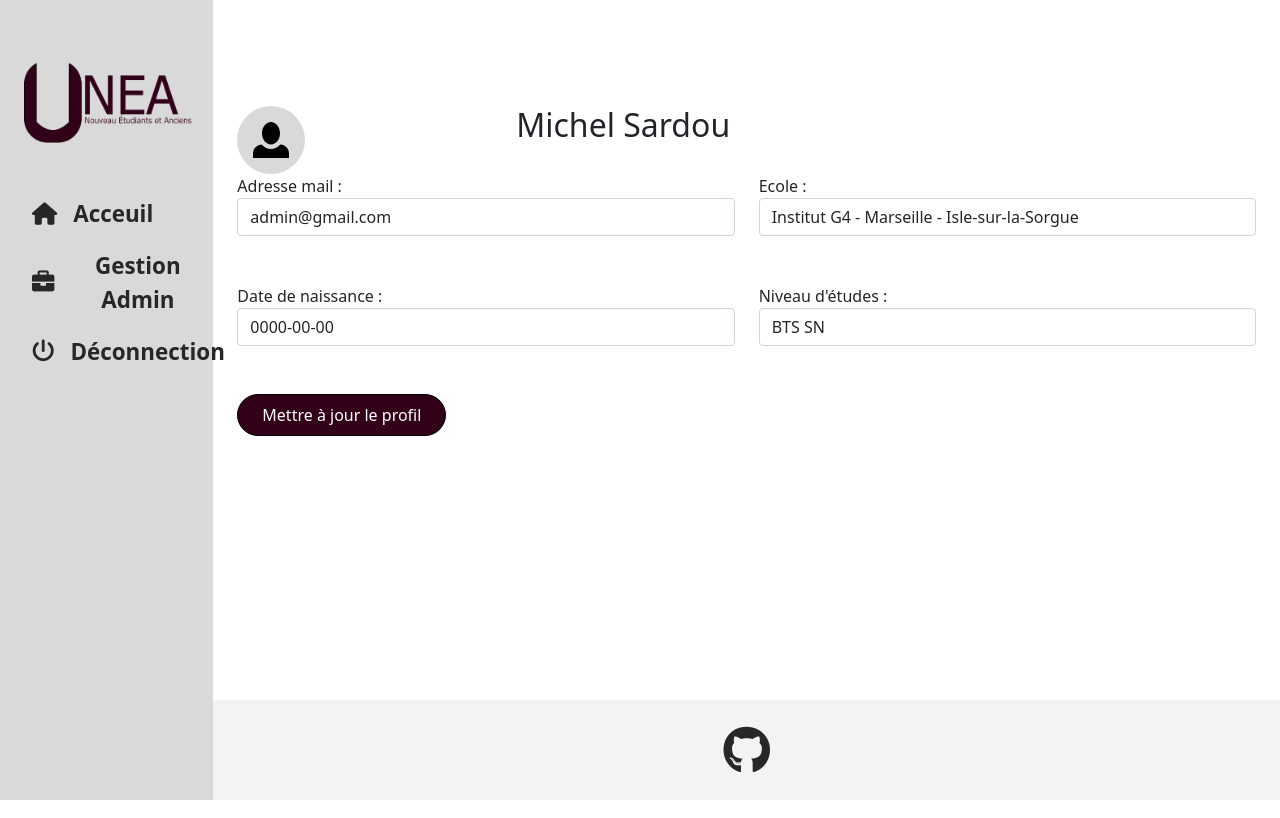
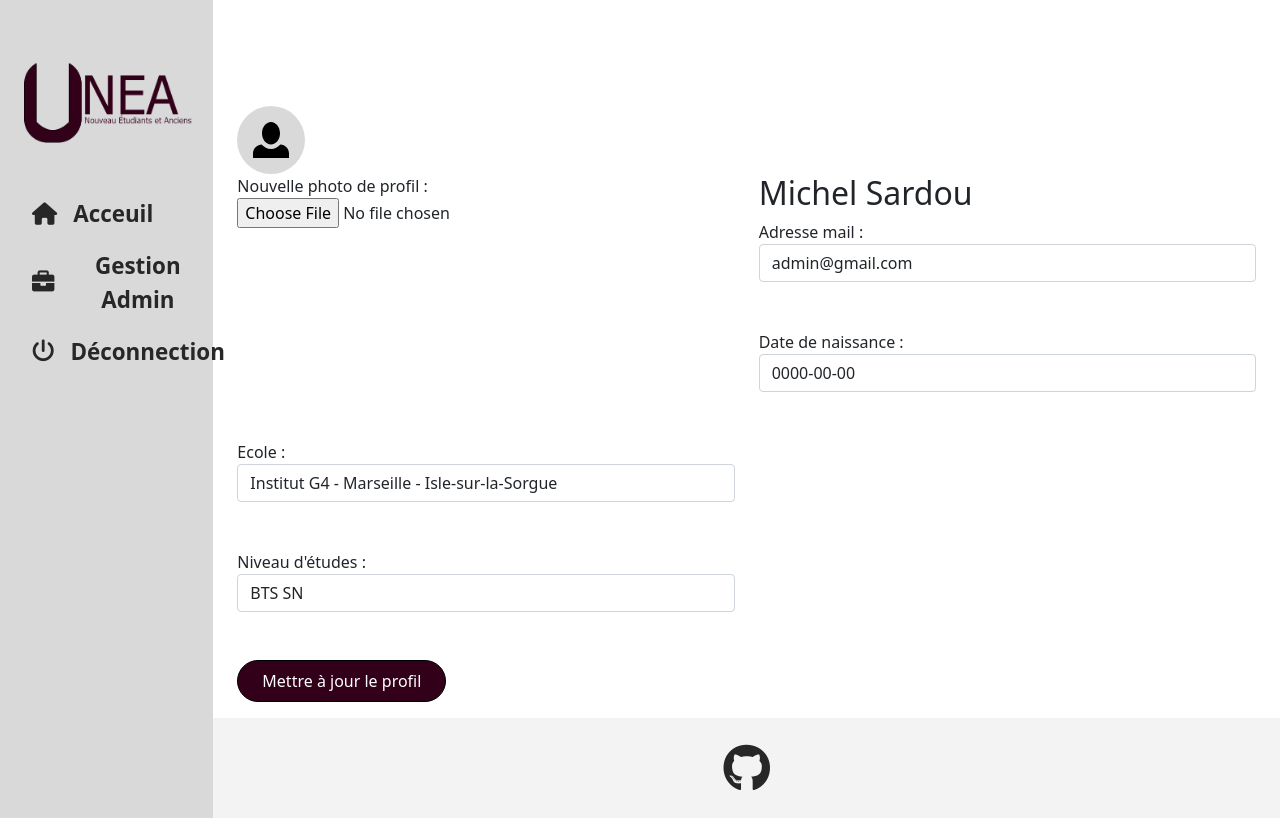
Before and after one commit to Miner-code/MIT-G4, a PHP site: page /edit-profil.php in a window 1280 px wide. Run offline with PHP 8.4, Linux system fonts and the light colour scheme; a user stored in the database is signed in; data comes from the database, SQL or seed files in the repository.

Commit message:
edit-profil release 1.8

```diff
--- a/edit-profil.php
+++ b/edit-profil.php
@@ -3,6 +3,24 @@ include "include/is-connected.php";
 
 // Inclure le code de connexion à la base de données
 include "include/bdd.php";
+
+// Vérifier si une nouvelle photo a été téléchargée
+if(isset($_FILES['photo_profil']) && $_FILES['photo_profil']['error'] == UPLOAD_ERR_OK){
+    $uploadDir = "upload/user/"; // Dossier où vous stockerez les photos
+    $uploadFile = $uploadDir . basename($_FILES['photo_profil']['name']);
+    $tmp_img = $_FILES['photo_profil']['tmp_name'];
+    move_uploaded_file($tmp_img, $uploadFile);
+
+    // Déplacer le fichier téléchargé vers le dossier d'upload
+    if (move_uploaded_file($tmp_img, $uploadFile)) {
+        // Mettre à jour le chemin de la dans la base de données
+        $stmt = $bdd->prepare("UPDATE user SET photo_profil = photo_profil WHERE id_user = :id_user");
+        $stmt->bindParam(":photo_profil", $uploadFile);
+        $stmt->bindParam(":id_user", $_SESSION['id_user']);
+        $stmt->execute();
+    }
+}
+
 
 //Vérifier si le formulaire a été soumis
 if ($_SERVER["REQUEST_METHOD"] == "POST") {
@@ -28,7 +46,6 @@ if ($_SERVER["REQUEST_METHOD"] == "POST") {
 
     // Rediriger l'utilisateur vers la page de profil
     header("Location: profil.php?id=".$_SESSION['id_user']);
-    exit;
 }
 
 // Récupérer les données de l'utilisateur
@@ -55,47 +72,66 @@ $cursus_data = $stmt->fetchAll(PDO::FETCH_ASSOC);
 
 <body>
   <?php include "include/nav.php"; ?>
-  <section class="d-flex justify-content-between">
-    <section class="rounded-circle p-3 bg-grey">
-      <svg height="36" viewBox="0 0 8 8" width="36" xmlns="http://www.w3.org/2000/svg">
-        <path
-          d="m4 0c-1.1 0-2 1.12-2 2.5s.9 2.5 2 2.5 2-1.12 2-2.5-.9-2.5-2-2.5zm-2.09 5c-1.06.05-1.91.92-1.91 2v1h8v-1c0-1.08-.84-1.95-1.91-2-.54.61-1.28 1-2.09 1s-1.55-.39-2.09-1z" />
-      </svg>
+
+  <form class="row" method="post" enctype="multipart/form-data">
+    <section class="d-flex justify-content-between">
+      <section class="rounded-circle p-3 bg-grey">
+        <?php
+        // Afficher la photo de profil existante ou un avatar par défaut
+        if (isset($user_data['photo_profil'])) {
+          echo '<img src="' . $user_data['photo_profil'] . '" alt="Photo de profil" width="36" height="36">';
+        } else {
+          echo '<svg height="36" viewBox="0 0 8 8" width="36" xmlns="http://www.w3.org/2000/svg">
+                    <path d="m4 0c-1.1 0-2 1.12-2 2.5s.9 2.5 2 2.5 2-1.12 2-2.5-.9-2.5-2-2.5zm-2.09 5c-1.06.05-1.91.92-1.91 2v1h8v-1c0-1.08-.84-1.95-1.91-2-.54.61-1.28 1-2.09 1s-1.55-.39-2.09-1z" />
+                </svg>';
+        }
+        ?>
+      </section>
     </section>
-    <h2><?= $user_data['prenom_user'].' '.$user_data['nom_user'] ?></h2>
-    <span style="width: calc(36px + 1rem)"></span>
-    <span style="width: calc(36px + 1rem)"></span>
-  </section>
-  <form class="row" method="post">
+
     <section class="col-12 col-xl-6">
       <div class="form-group mb-5">
+        <label for="photo_profil">Nouvelle photo de profil :</label>
+        <input type="file" id="photo_profil" name="photo_profil" accept="image/*">
+      </div>
+    </section>
+
+    <section class="col-12 col-xl-6">
+      <h2><?= $user_data['prenom_user'] . ' ' . $user_data['nom_user'] ?></h2>
+      <div class="form-group mb-5">
         <label for="mail_user">Adresse mail :</label>
-        <input type="email" value="<?= $user_data['mail_user'] ?>" id="mail_user" name="mail_user" class="form-control"
-          required>
+        <input type="email" value="<?= $user_data['mail_user'] ?>" id="mail_user" name="mail_user"
+          class="form-control" required>
       </div>
       <div class="form-group mb-5">
         <label for="dtn_user">Date de naissance :</label>
-        <input type="text" value="<?= $user_data['dtn_user'] ?>" id="dtn_user" name="dtn_user" class="form-control"
-          required>
+        <input type="text" value="<?= $user_data['dtn_user'] ?>" id="dtn_user" name="dtn_user"
+          class="form-control" required>
       </div>
-      <button type="submit" class="btn btn-primary py-2 px-4">Mettre à jour le profil</button>
     </section>
+
     <section class="col-12 col-xl-6">
       <div class="form-group mb-5">
         <label for="id_etab">Ecole :</label>
         <select name="id_etab" id="id_etab" class="form-control">
-          <?php foreach ($etab_data as $etab) { echo '<option value="'.$etab['id_etab'].'">'.$etab['nom_etab'].' -
-            '.$etab['nom_ville'].'</option>'; } ?>
+          <?php foreach ($etab_data as $etab) {
+            echo '<option value="' . $etab['id_etab'] . '">' . $etab['nom_etab'] . ' - ' .
+              $etab['nom_ville'] . '</option>';
+          } ?>
         </select>
       </div>
       <div class="form-group mb-5">
         <label for="id_cursus">Niveau d'études :</label>
         <select name="id_cursus" id="id_cursus" class="form-control">
-          <?php foreach ($cursus_data as $cursus) { echo '<option value="'.$cursus['id_cursus'].'">'.$cursus['libelle_cursus'].'</option>'; } ?>
+          <?php foreach ($cursus_data as $cursus) {
+            echo '<option value="' . $cursus['id_cursus'] . '">' . $cursus['libelle_cursus'] . '</option>';
+          } ?>
         </select>
       </div>
+      <button type="submit" class="btn btn-primary py-2 px-4">Mettre à jour le profil</button>
     </section>
   </form>
+
   <?php include "include/footer.php"; ?>
 </body>
 
```
